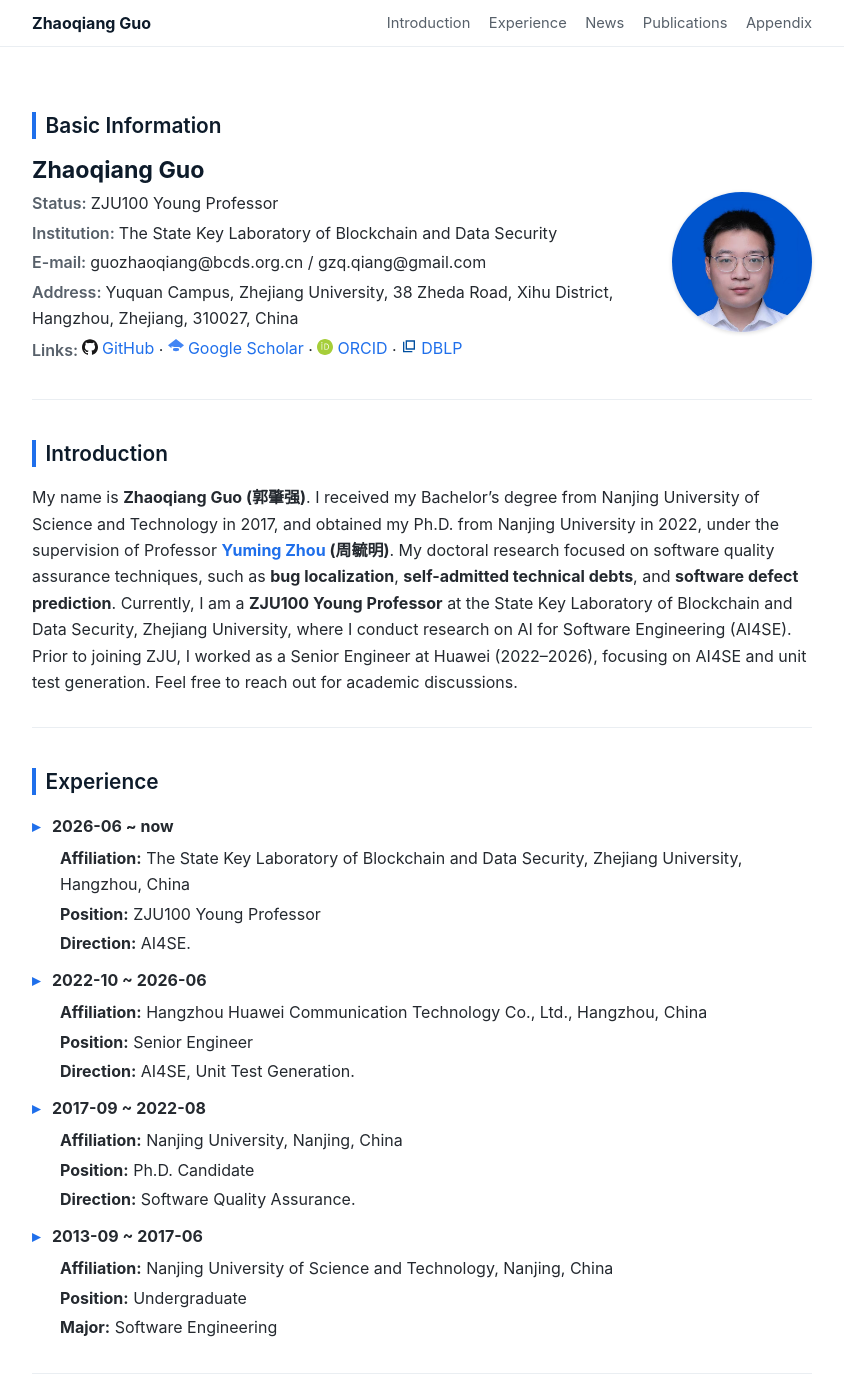
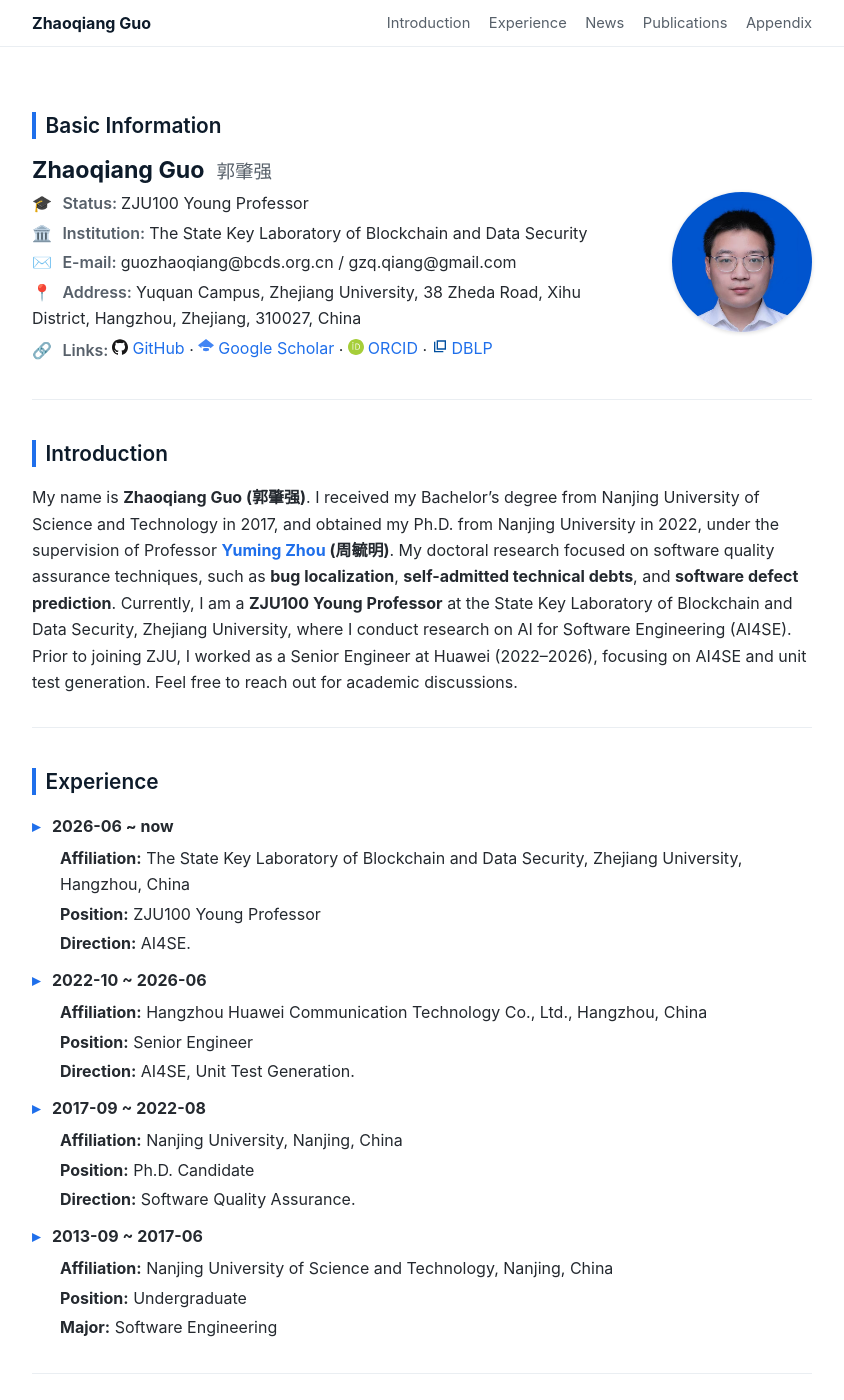
Before and after one commit to Naplues/naplues.github.io, a Jekyll site: the page built from index.html, in a window 1280 px wide and 1400 px high. Shown: the whole window, without its empty margins (218-1062 px from the left). Built offline with Jekyll 4.4.1, drawn with Linux system fonts in a browser that asks for light colours; a script that is not in the unit is left out.

Commit message:
Add Chinese name and leading icons to profile info fields
- Append 郭肇强 after the English name in the profile header
- Add leading icons to each info row: Status 🎓, Institution 🏛️,
  E-mail ✉️, Address 📍, Links 🔗
- Style Chinese name smaller/muted; add info-icon spacing

Co-Authored-By: Claude Fable 5 <noreply@anthropic.com>

```diff
--- a/assets/css/style.css
+++ b/assets/css/style.css
@@ -95,6 +95,15 @@ a:hover { text-decoration: underline; }
   margin: 0 0 0.35rem;
   color: #0d1b2a;
 }
+.profile-name-cn {
+  font-size: 0.8em;
+  font-weight: 500;
+  color: var(--text-muted);
+  margin-left: 0.4rem;
+}
+.info-icon {
+  margin-right: 0.4rem;
+}
 
 .profile-info p {
   margin: 0.2rem 0;
@@ -175,6 +184,15 @@ ul li::before {
   font-weight: 700;
 }
 
+/* News items: celebration icon as the marker */
+ul.news li { padding-left: 1.75rem; }
+ul.news li::before {
+  content: "🎉";
+  color: inherit;
+  font-weight: 400;
+  font-size: 1.05em;
+}
+
 /* nested lists (Experience entries) */
 ul li ul {
   margin: 0.35rem 0 0.35rem 0.5rem;
--- a/index.html
+++ b/index.html
@@ -7,12 +7,12 @@ layout: default
 
 <div class="profile">
   <div class="profile-info">
-    <div class="profile-name">Zhaoqiang Guo</div>
-    <p><b> Status: </b> ZJU100 Young Professor </p>
-    <p><b> Institution: </b> The State Key Laboratory of Blockchain and Data Security </p>
-    <p><b> E-mail: </b> guozhaoqiang@bcds.org.cn / gzq.qiang@gmail.com </p>
-    <p><b> Address: </b> Yuquan Campus, Zhejiang University, 38 Zheda Road, Xihu District, Hangzhou, Zhejiang, 310027, China </p>
-    <p class="links"><b> Links: </b>
+    <div class="profile-name">Zhaoqiang Guo <span class="profile-name-cn">郭肇强</span></div>
+    <p><span class="info-icon">🎓</span><b> Status: </b> ZJU100 Young Professor </p>
+    <p><span class="info-icon">🏛️</span><b> Institution: </b> The State Key Laboratory of Blockchain and Data Security </p>
+    <p><span class="info-icon">✉️</span><b> E-mail: </b> guozhaoqiang@bcds.org.cn / gzq.qiang@gmail.com </p>
+    <p><span class="info-icon">📍</span><b> Address: </b> Yuquan Campus, Zhejiang University, 38 Zheda Road, Xihu District, Hangzhou, Zhejiang, 310027, China </p>
+    <p class="links"><span class="info-icon">🔗</span><b> Links: </b>
       <a href="https://github.com/naplues"><svg viewBox="0 0 24 24" width="16" height="16" style="vertical-align:middle" aria-hidden="true"><path fill="#181717" d="M12 .297c-6.63 0-12 5.373-12 12 0 5.303 3.438 9.8 8.205 11.385.6.113.82-.258.82-.577 0-.285-.01-1.04-.015-2.04-3.338.724-4.042-1.61-4.042-1.61C4.422 18.07 3.633 17.7 3.633 17.7c-1.087-.744.084-.729.084-.729 1.205.084 1.838 1.236 1.838 1.236 1.07 1.835 2.809 1.305 3.495.998.108-.776.417-1.305.76-1.605-2.665-.3-5.466-1.332-5.466-5.93 0-1.31.465-2.38 1.235-3.22-.135-.303-.54-1.523.105-3.176 0 0 1.005-.322 3.3 1.23.96-.267 1.98-.399 3-.405 1.02.006 2.04.138 3 .405 2.28-1.552 3.285-1.23 3.285-1.23.645 1.653.24 2.873.12 3.176.765.84 1.23 1.91 1.23 3.22 0 4.61-2.805 5.625-5.475 5.92.42.36.81 1.096.81 2.22 0 1.606-.015 2.896-.015 3.286 0 .315.21.69.825.57C20.565 22.092 24 17.592 24 12.297c0-6.627-5.373-12-12-12" /></svg> GitHub</a> ·
       <a href="https://scholar.google.com/citations?hl=en&amp;user=J_igspgAAAAJ"><svg viewBox="0 0 24 24" width="16" height="16" style="vertical-align:middle" aria-hidden="true"><path fill="#4285F4" d="M5.242 13.769L0 9.5 12 0l12 9.5-5.242 4.269C17.548 11.249 14.978 12.003 12 12.003c-2.977 0-5.548-.754-6.758-1.234zM12 13.5c2.5 0 4.5.56 4.5 1.25v2.25c0 .69-2 1.25-4.5 1.25s-4.5-.56-4.5-1.25v-2.25c0-.69 2-1.25 4.5-1.25zm0-9.5l6 4.5-1.5 1.125L12 6.5 7.5 9.625 6 8.5 12 4z" /></svg> Google Scholar</a> ·
       <a href="https://orcid.org/0000-0001-8971-5755"><svg viewBox="0 0 24 24" width="16" height="16" style="vertical-align:middle" aria-hidden="true"><path fill="#A6CE39" d="M12 0C5.372 0 0 5.372 0 12s5.372 12 12 12 12-5.372 12-12S18.628 0 12 0zM7.369 4.378a.825.825 0 1 1 0 1.65.825.825 0 0 1 0-1.65zM6.874 6.853h.99v9.294h-.99V6.853zm4.32 0h2.668c2.544 0 4.11 2.064 4.11 4.65 0 2.626-1.566 4.65-4.11 4.65h-2.668V6.853zm.99.905v7.489h1.594c1.984 0 3.072-1.622 3.072-3.744 0-2.08-1.105-3.745-3.072-3.745h-1.594z" /></svg> ORCID</a> ·
@@ -68,7 +68,7 @@ layout: default
 
 <h2 id="news">News</h2>
 
-<ul>
+<ul class="news">
   <li>2026-02-26. Journal paper accepted to <strong>TOSEM:</strong> A roadmap for modern code review: Challenges and opportunities.</li>
 </ul>
 
```
